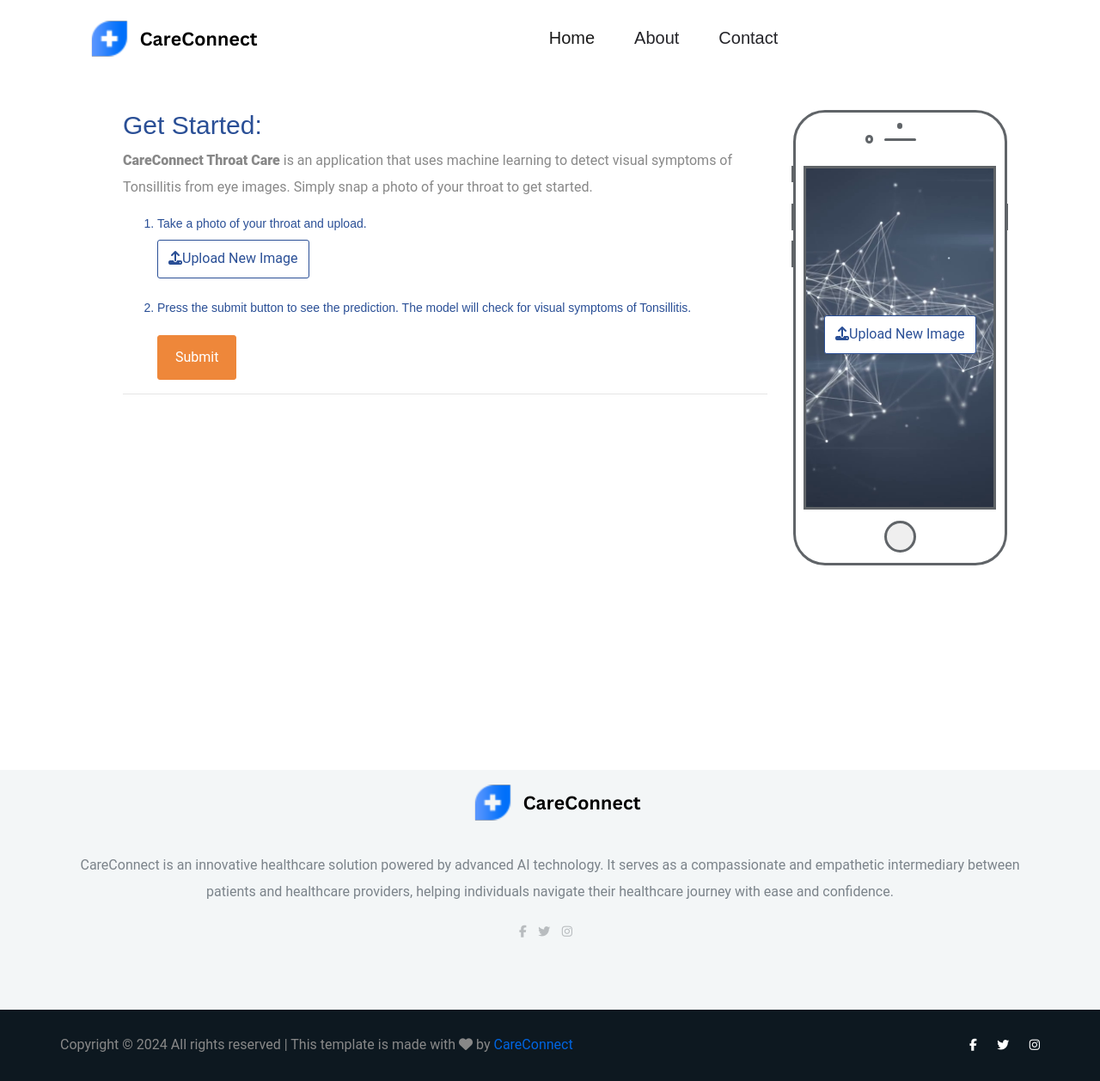
After one commit to CareConnectAJCE/CareConnect, a Django app: page /detection/throat/ in a window 1280 px wide. The commit adds this page. Shown: the whole page at 86% size. Run offline with Django 4.2, Linux system fonts and the light colour scheme; some libraries are stand-ins or nearby versions.

```diff
--- /dev/null
+++ b/detection/templates/detection/throat_index.html
@@ -0,0 +1,119 @@
+{% extends "detection/layout.html" %} {% load mathfilters %} {% load static %}
+	{% block content %}
+		<div class="instruction-text">
+			<h3 class="heading">Get Started:</h3>
+			<p class="mb-3">
+				<span class="bold">CareConnect Throat Care</span> is an application that
+				uses machine learning to detect visual symptoms of Tonsillitis
+				from eye images. Simply snap a photo of your throat to get started.
+			</p>
+
+			<ol>
+				<li class="mb-2">Take a photo of your throat and upload.</li>
+				<script src="https://ajax.googleapis.com/ajax/libs/jquery/2.1.1/jquery.min.js"></script>
+				<form
+					method="post"
+					enctype="multipart/form-data"
+				>
+					{% csrf_token %}
+					<p>
+						<label for="myFile" class="custom-file-upload">
+							<i class="fa fa-upload"></i>Upload New Image
+						</label>
+						<input type="file" id="myFile" name="file" />
+						<script>
+							$("#myFile").change(function () {
+								var i = $(this).prev("label").clone();
+								var file = $("#myFile")[0].files[0].name;
+								$(this).prev("label").text(file);
+							});
+						</script>
+						<script>
+							$("#myFile").change(function () {
+								var i = $("#button_label").clone();
+								var file = $("#myFile")[0].files[0].name;
+								$("#button_label").text(file);
+							});
+						</script>
+					</p>
+					<li class="mt-3">
+						Press the submit button to see the prediction. The model will
+						check for visual symptoms of Tonsillitis.
+					</li>
+					<br />
+					<p><input type="submit" value="Submit" /></p>
+				</form>
+			</ol>
+		</div>
+		<hr />
+		{% if filename %}
+			{% if prediction %}
+				{% if prediction == "Healthy" %}
+					<p>No visual symptoms of Tonsillitis detected</p>
+				{% else %}
+					<p>Tonsillitis found</p>
+				{% endif %}
+				<hr />
+				<p>
+					Please remember that this application is a tool to aid in decision making,
+					and does not represent an official medical diagnosis.
+				</p>
+			{% endif %}
+		{% endif %}
+	{% endblock content %}
+{% block image_container %}
+	<div class="screen-home">
+		<div class="background-image">
+			<div class="wallpaper">
+				<img
+					class="wallpaper-image"
+					src="{% static 'detection/contact_wallpaper.png' %}"
+				/>
+			</div>
+
+			<div class="icon-container">
+				{% if filename|length == 0 %}
+					<p>
+						<label
+							id="button_label"
+							for="myFile"
+							class="custom-file-upload"
+						>
+							<i class="fa fa-upload"></i>Upload New Image
+						</label>
+					</p>
+				{% endif %}
+				{% if filename %}
+					<img
+						class="user-picture"
+						src="{% static 'detection/uploads/'|add:filename %}"
+					/>
+				{% endif %}
+			</div>
+		</div>
+	</div>
+{% endblock image_container %}
+{% block extra_info_container %}
+	<hr />
+	<br />
+	{% if filename %}
+		<div class="symptom-links">
+			<p>
+				<a
+					href="https://www.mayoclinic.org/diseases-conditions/tonsillitis/symptoms-causes/syc-20378479"
+					target="_blank"
+					>Tonsillitis symptoms</a
+				>
+			</p>
+		</div>
+		<div class="symptom-links">
+			<p>
+				<a
+					href="https://www.nhsinform.scot/illnesses-and-conditions/ears-nose-and-throat/tonsillitis/"
+					target="_blank"
+					>When to seek medical care</a
+				>
+			</p>
+		</div>
+	{% endif %}
+{% endblock extra_info_container %}
--- a/detection/urls.py
+++ b/detection/urls.py
@@ -2,5 +2,6 @@ from django.urls import path
 from . import views
 
 urlpatterns = [
-    path('', views.landing, name='landing'),
+    path('eye/', views.eye_landing, name='eye_landing'),
+    path('throat/', views.throat_landing, name='throat_landing'),
 ]
--- a/detection/views.py
+++ b/detection/views.py
@@ -2,13 +2,11 @@ from django.shortcuts import render, redirect
 from django.urls import reverse
 from django.core.files.storage import default_storage
 from django.core.files.base import ContentFile
-from django.conf import settings
 
 # Create your views here.
 import os, shutil
 import imghdr
 from werkzeug.utils import secure_filename
-import sys
 from .generate_prediction import Predictions
 
 ALLOWED_EXTENSIONS = ['.jpg', '.png', '.jpeg']
@@ -26,7 +24,7 @@ def validate_image(stream):
         return None
     return '.' + (format if format != 'jpeg' else 'jpg')
 
-def landing(request):
+def eye_landing(request):
     if request.method == 'POST':
         print("Files: ", request.FILES)
         folder = UPLOAD_FOLDER
@@ -45,14 +43,14 @@ def landing(request):
         if filename != '':
             file_ext = os.path.splitext(filename)[1]
             if file_ext not in ALLOWED_EXTENSIONS:
-                return redirect(reverse('landing'))
+                return redirect(reverse('eye_landing'))
             default_storage.save(UPLOAD_FOLDER+f'/{filename}', ContentFile(uploaded_file.read()))
 
             x = Predictions()
             x.load_model()
             prediction = x.predict(UPLOAD_FOLDER + '/' + filename)
             print("Prediction: ", prediction)
-            return render(request, 'detection/index.html', context={
+            return render(request, 'detection/eye_index.html', context={
                 "filename": filename,
                 "prediction": prediction,
                 "prediction_value": f"{100-prediction*100:.2f}"
@@ -68,4 +66,46 @@ def landing(request):
                 shutil.rmtree(file_path)
         except Exception as e:
             print('Failed to delete %s. Reason: %s' % (file_path, e))
-    return render(request, 'detection/index.html')
+    return render(request, 'detection/eye_index.html')
+
+def throat_landing(request):
+    if request.method == 'POST':
+        print("Files: ", request.FILES)
+        folder = UPLOAD_FOLDER
+        for filename in os.listdir(folder):
+            file_path = os.path.join(folder, filename)
+            try:
+                if os.path.isfile(file_path) or os.path.islink(file_path):
+                    os.unlink(file_path)
+                elif os.path.isdir(file_path):
+                    shutil.rmtree(file_path)
+            except Exception as e:
+                print('Failed to delete %s. Reason: %s' % (file_path, e))
+
+        uploaded_file = request.FILES['file']
+        filename = secure_filename(uploaded_file.name)
+        if filename != '':
+            file_ext = os.path.splitext(filename)[1]
+            if file_ext not in ALLOWED_EXTENSIONS:
+                return redirect(reverse('detection:throat_landing'))
+            default_storage.save(UPLOAD_FOLDER+f'/{filename}', ContentFile(uploaded_file.read()))
+
+            x = Predictions()
+            prediction = x.throat_predict(filename)
+            print("Prediction: ", prediction)
+            return render(request, 'detection/throat_index.html', context={
+                "filename": filename,
+                "prediction": prediction,
+            })
+
+    folder = UPLOAD_FOLDER
+    for filename in os.listdir(folder):
+        file_path = os.path.join(folder, filename)
+        try:
+            if os.path.isfile(file_path) or os.path.islink(file_path):
+                os.unlink(file_path)
+            elif os.path.isdir(file_path):
+                shutil.rmtree(file_path)
+        except Exception as e:
+            print('Failed to delete %s. Reason: %s' % (file_path, e))
+    return render(request, 'detection/throat_index.html')
--- a/requirements.txt
+++ b/requirements.txt
@@ -12,3 +12,4 @@ numpy==1.26.4
 matplotlib==3.8.3
 keras==2.15.0
 tensorflow==2.15.0
+opencv-python
```
Also changed, not shown: detection/generate_prediction.py (+47 -1 lines), home/templates/home/index.html (+8 -8 lines), detection/static/detection/No eye disease.jpg (renamed from detection/static/detection/uploads/IMG_2291.jpg), detection/static/detection/Yes eye disease.jpg (added), detection/static/detection/uploads/5.jpg (added), detection/templates/detection/eye_index.html (renamed from detection/templates/detection/index.html), home/static/home/img/icon/feature_2.png (added), home/static/home/img/icon/feature_3.png (added), 1 other file.
